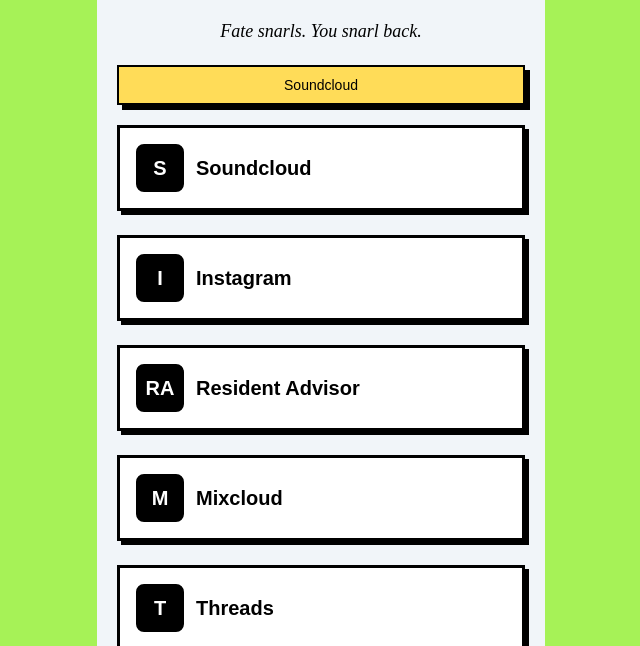
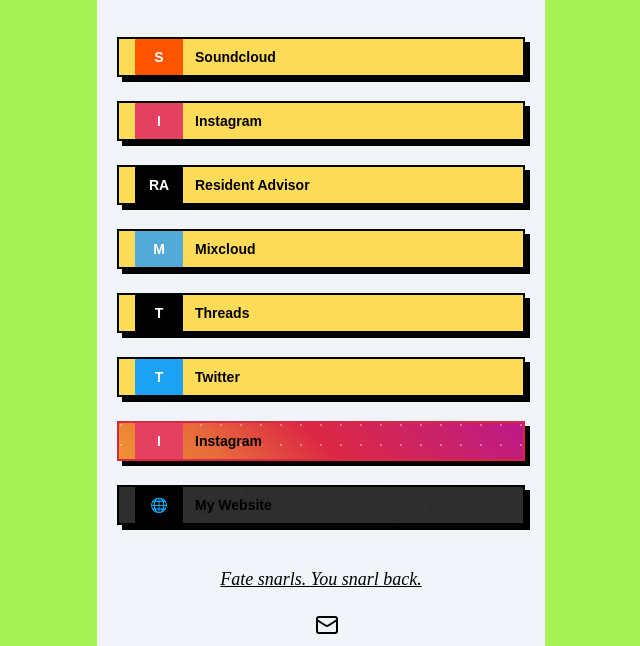
Before and after one commit to antithetic/consent-links, an Astro site: page / in a window 1280 px wide. Shown: the part 139-785 px from the top of the page, without its empty margins (319-959 px from the left). Built offline with nearby package versions, Linux system fonts and the light colour scheme; Astro itself is replaced by a stand-in of ours; some icons are missing; a web font is replaced by a local one.

Commit message:
Utility Classes upgrade

```diff
--- a/src/components/Hr.astro
+++ b/src/components/Hr.astro
@@ -4,9 +4,9 @@
   ariaHidden?: boolean;
 }
 
-const { noPadding = false, ariaHidden = true } = Astro.props;
+const { ariaHidden = true } = Astro.props;
 ---
 
-<div class={`max-w-3xl mx-auto ${noPadding ? "px-0" : "px-4"}`}>
-  <hr class="border-skin-line" aria-hidden={ariaHidden} />
+<div class="mx-auto px-5">
+  <hr class="border-solid border-gray-300" aria-hidden={ariaHidden} />
 </div>
--- a/src/components/SocialLinks/SocialLinkCard.astro
+++ b/src/components/SocialLinks/SocialLinkCard.astro
@@ -1,6 +1,5 @@
 ---
-// src/components/SocialLinkCard.astro
-import type { SocialLink, CardStyle } from "../../types";
+import type { SocialLink } from "../../types";
 import BackgroundPattern from "./BackgroundPattern.astro";
 
 interface Props {
@@ -9,7 +8,6 @@
 
 const { link } = Astro.props;
 
-// Platform display names
 const platformNames = {
   soundcloud: "Soundcloud",
   instagram: "Instagram",
@@ -20,7 +18,6 @@
   custom: "",
 };
 
-// Platform icons (single letters for simplicity, could be replaced with actual icons)
 const platformIcons = {
   soundcloud: "S",
   instagram: "I",
@@ -31,36 +28,19 @@
   custom: "•",
 };
 
-// Default styles
-const defaultCardStyle: CardStyle = {
-  background: "white",
-  hoverBackground: "white",
-  textColor: "black",
-  borderColor: "black",
-  borderWidth: "3px",
-  borderStyle: "solid",
-  borderRadius: "0px",
-  shadow: "4px 4px 0px 0px rgba(0,0,0,1)",
-  padding: "16px",
+const platformStyles = {
+  soundcloud: "bg-[#ff5500]",
+  instagram: "bg-[#e4405f]",
+  ra: "bg-[#000000]",
+  mixcloud: "bg-[#52aad8]",
+  threads: "bg-[#000000]",
+  twitter: "bg-[#1da1f2]",
+  custom: "bg-black",
 };
-
-const defaultIconStyle: CardStyle = {
-  background:
-    link.platform === "custom"
-      ? "#000000"
-      : `var(--${link.platform}-color, #000000)`,
-  iconTextColor: "white",
-  borderColor: "black",
-  borderWidth: "2px",
-  borderRadius: "8px",
-};
-
-// Merge custom styles with defaults
-const cardStyle = { ...defaultCardStyle, ...link.customStyle };
-const iconStyle = { ...defaultIconStyle, ...link.customIconStyle };
 
 const displayName = link.label || platformNames[link.platform];
 const icon = link.icon || platformIcons[link.platform];
+const platformBg = platformStyles[link.platform];
 ---
 
 <a
@@ -70,17 +50,24 @@
   rel="noopener noreferrer"
 >
   <div
-    class="relative transition-all duration-150 hover:-translate-y-0.5"
-    style={{
-      background: cardStyle.background,
-      color: cardStyle.textColor,
-      borderColor: cardStyle.borderColor,
-      borderWidth: cardStyle.borderWidth,
-      borderStyle: cardStyle.borderStyle,
-      borderRadius: cardStyle.borderRadius,
-      boxShadow: cardStyle.shadow,
-      padding: cardStyle.padding,
-    }}
+    class={`
+    flex items-center  whitespace-nowrap rounded-base
+    text-sm font-base ring-offset-white transition-all gap-2
+    [&_svg]:pointer-events-none [&_svg]:size-4 [&_svg]:shrink-0
+    focus-visible:outline-none focus-visible:ring-2 focus-visible:ring-black focus-visible:ring-offset-2
+    disabled:pointer-events-none disabled:opacity-50
+    text-mtext bg-main border-2 border-border shadow-shadow
+    hover:translate-x-boxShadowX hover:translate-y-boxShadowY hover:shadow-none
+    h-10 px-4 py-2 overflow-hidden
+    relative
+    ${link.customStyle?.background ? "" : "bg-main"}
+    ${link.customStyle?.textColor ? "" : "text-mtext"}
+    ${link.customStyle?.borderColor ? "" : "border-border"}
+    ${link.customStyle?.borderWidth ? "" : "border-2"}
+    ${link.customStyle?.borderRadius ? "" : "rounded-base"}
+    ${link.customStyle?.padding ? "" : "px-4 py-2"}
+  `}
+    style={link.customStyle}
   >
     {
       link.bgPattern && (
@@ -93,18 +80,28 @@
     }
     <div class="flex items-center gap-3 relative">
       <div
-        class="w-12 h-12 flex items-center justify-center transition-colors"
-        style={{
-          background: iconStyle.background,
-          color: iconStyle.iconTextColor,
-          borderColor: iconStyle.borderColor,
-          borderWidth: iconStyle.borderWidth,
-          borderRadius: iconStyle.borderRadius,
-        }}
+        class={`
+        w-12
+        h-12
+        flex
+        items-center
+        justify-center
+        transition-colors
+        border-0
+
+
+        ${platformBg}
+        ${link.customIconStyle?.background ? "" : platformBg}
+        ${link.customIconStyle?.iconTextColor ? "" : "text-white"}
+        ${link.customIconStyle?.borderColor ? "" : "border-border"}
+        ${link.customIconStyle?.borderWidth ? "" : "border-0"}
+        ${link.customIconStyle?.borderRadius ? "" : "rounded-lg"}
+      `}
+        style={link.customIconStyle}
       >
-        <span class="font-bold text-xl">{icon}</span>
+        <span class="font-bold">{icon}</span>
       </div>
-      <span class="font-semibold text-xl">{displayName}</span>
+      <span class="font-semibold">{displayName}</span>
     </div>
   </div>
 </a>
--- a/src/components/StoicQuote.astro
+++ b/src/components/StoicQuote.astro
@@ -62,8 +62,10 @@
 const randomQuote = quotes[Math.floor(Math.random() * quotes.length)];
 ---
 
-<div class="StoicQuote flex justify-center">
-  <p class="text-lg italic">{randomQuote}</p>
+<div class="StoicQuote flex justify-center my-5">
+  <p class="text-lg italic">
+    <span class="underline font-light border-dotted">{randomQuote}</span>
+  </p>
 </div>
 
 <style>
--- a/src/pages/index.astro
+++ b/src/pages/index.astro
@@ -4,6 +4,7 @@
 import Footer from "@components/LinksFooter.astro";
 import SocialLinks from "@components/SocialLinks/SocialLinks.astro";
 import StoicQuote from "@components/StoicQuote.astro";
+import Hr from "@components/Hr.astro";
 import type { SocialLink } from "../types";
 import { Button } from "@components/ui/button";
 
@@ -80,12 +81,10 @@
 <Layout>
   <div class="container flex flex-col max-w-md mx-auto mt-5 pt-10 bg-slate-100">
     <Header />
-    <StoicQuote />
     <main class="SocialLinks flex flex-col gap-5 my-5 mx-5">
-      <Button>Soundcloud</Button>
       <SocialLinks links={socialLinks} />
     </main>
-
+    <StoicQuote />
     <Footer />
   </div>
 </Layout>
```
